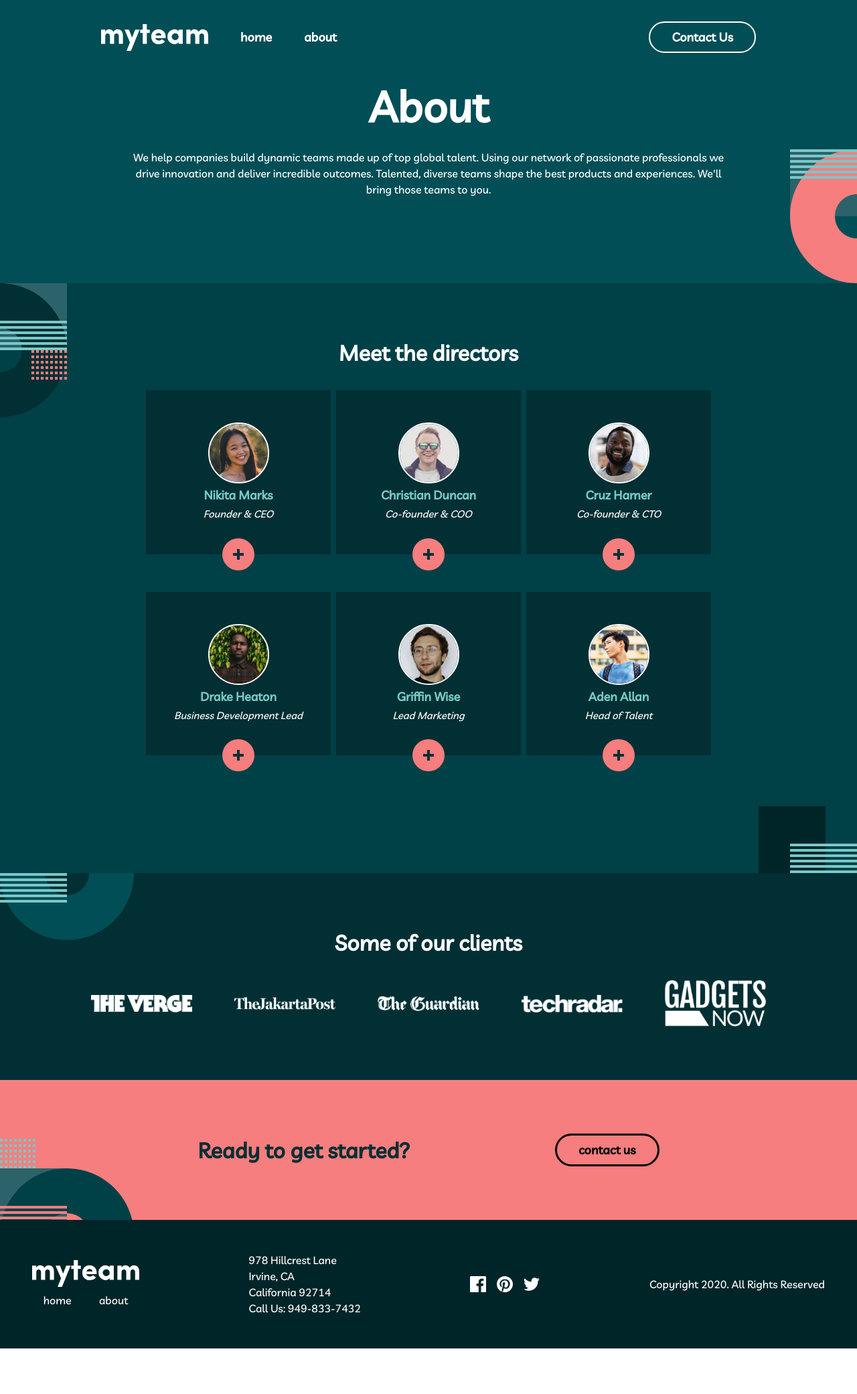
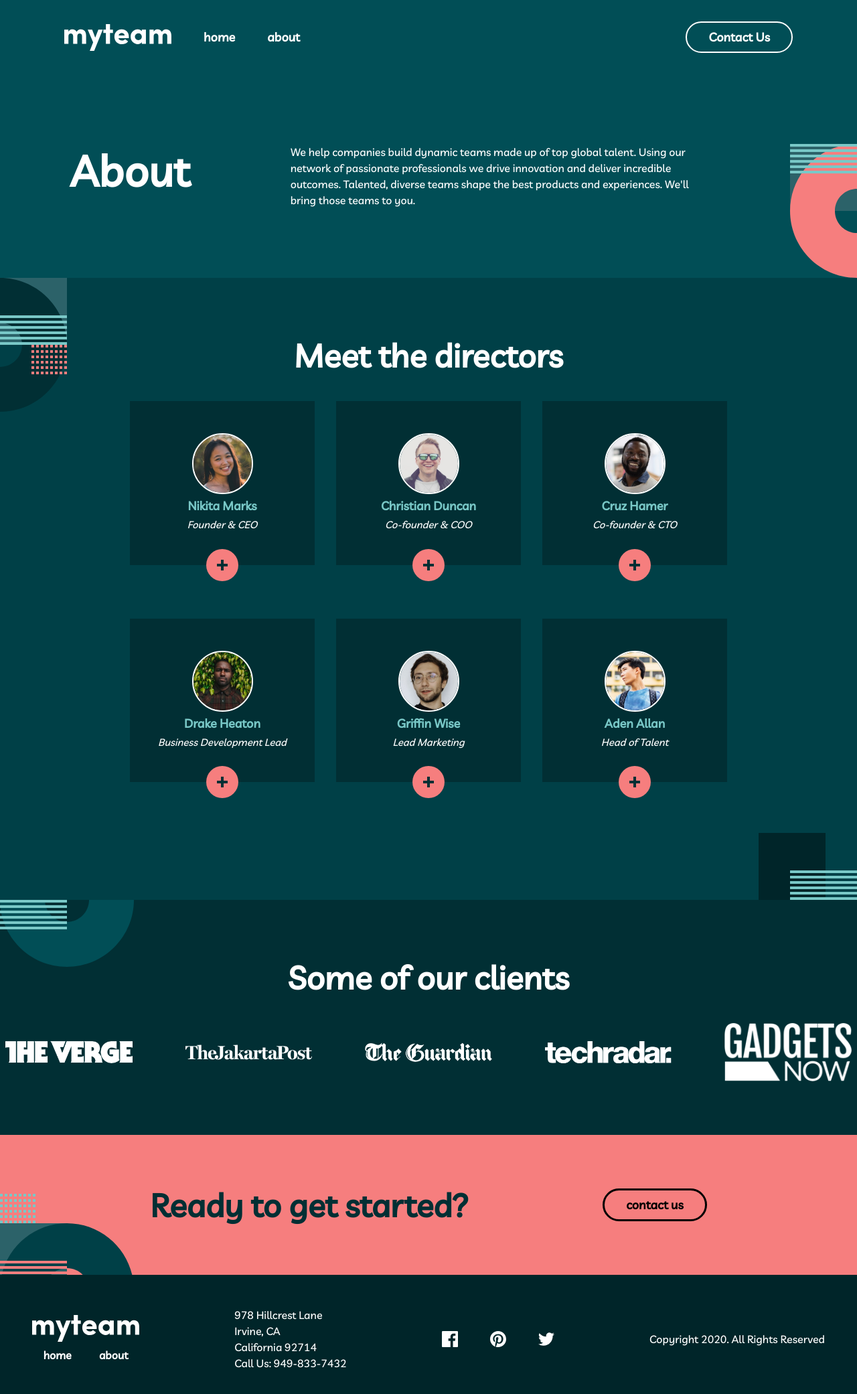
Before and after one commit to JioBautista/myteam-multi-page-website, a React (Vite) app in the folder app/: page /about in a window 1280 px wide. Shown: the top 2082 px of the page at 67% size. Before the commit the page ends 2014 px from the top, so only its background shows below. Built offline with nearby package versions, Linux system fonts and the light colour scheme.

Commit message:
Active states started

```diff
--- a/app/src/footer/Footer.jsx
+++ b/app/src/footer/Footer.jsx
@@ -1,13 +1,14 @@
 import React from "react";
 import styles from "./footer.module.scss";
+import { Link } from "react-router-dom";
 
 function Footer() {
   return (
     <div className={styles.container}>
       <div className={styles.myteam}>
         <img src="src/assets/logo.svg" />
-        <p>home</p>
-        <p>about</p>
+        <Link to="/">home</Link>
+        <Link to="/about">about</Link>
       </div>
 
       <div>
@@ -18,9 +19,29 @@
       </div>
 
       <div className={styles.icons}>
-        <img src="src/assets/icon-facebook.svg" />
-        <img src="src/assets/icon-pinterest.svg" />
-        <img src="src/assets/icon-twitter.svg" />
+        {/* FACEBOOK ICON */}
+        <svg xmlns="http://www.w3.org/2000/svg" width="24" height="24">
+          <path
+            fill="#FFF"
+            d="M22.675 0H1.325C.593 0 0 .593 0 1.325v21.351C0 23.407.593 24 1.325 24H12.82v-9.294H9.692v-3.622h3.128V8.413c0-3.1 1.893-4.788 4.659-4.788 1.325 0 2.463.099 2.795.143v3.24l-1.918.001c-1.504 0-1.795.715-1.795 1.763v2.313h3.587l-.467 3.622h-3.12V24h6.116c.73 0 1.323-.593 1.323-1.325V1.325C24 .593 23.407 0 22.675 0z"
+          />
+        </svg>
+
+        {/* PINTEREST ICON */}
+        <svg xmlns="http://www.w3.org/2000/svg" width="24" height="24">
+          <path
+            fill="#FFF"
+            d="M12 0C5.373 0 0 5.372 0 12c0 5.084 3.163 9.426 7.627 11.174-.105-.949-.2-2.405.042-3.441.218-.937 1.407-5.965 1.407-5.965s-.359-.719-.359-1.782c0-1.668.967-2.914 2.171-2.914 1.023 0 1.518.769 1.518 1.69 0 1.029-.655 2.568-.994 3.995-.283 1.194.599 2.169 1.777 2.169 2.133 0 3.772-2.249 3.772-5.495 0-2.873-2.064-4.882-5.012-4.882-3.414 0-5.418 2.561-5.418 5.207 0 1.031.397 2.138.893 2.738a.36.36 0 01.083.345l-.333 1.36c-.053.22-.174.267-.402.161-1.499-.698-2.436-2.889-2.436-4.649 0-3.785 2.75-7.262 7.929-7.262 4.163 0 7.398 2.967 7.398 6.931 0 4.136-2.607 7.464-6.227 7.464-1.216 0-2.359-.631-2.75-1.378l-.748 2.853c-.271 1.043-1.002 2.35-1.492 3.146C9.57 23.812 10.763 24 12 24c6.627 0 12-5.373 12-12 0-6.628-5.373-12-12-12z"
+          />
+        </svg>
+
+        {/* TWITTER ICON */}
+        <svg xmlns="http://www.w3.org/2000/svg" width="24" height="20">
+          <path
+            fill="#FFF"
+            d="M24 2.557a9.83 9.83 0 01-2.828.775A4.932 4.932 0 0023.337.608a9.864 9.864 0 01-3.127 1.195A4.916 4.916 0 0016.616.248c-3.179 0-5.515 2.966-4.797 6.045A13.978 13.978 0 011.671 1.149a4.93 4.93 0 001.523 6.574 4.903 4.903 0 01-2.229-.616c-.054 2.281 1.581 4.415 3.949 4.89a4.935 4.935 0 01-2.224.084 4.928 4.928 0 004.6 3.419A9.9 9.9 0 010 17.54a13.94 13.94 0 007.548 2.212c9.142 0 14.307-7.721 13.995-14.646A10.025 10.025 0 0024 2.557z"
+          />
+        </svg>
       </div>
 
       <p>Copyright 2020. All Rights Reserved</p>
--- a/app/src/footer/footer.module.scss
+++ b/app/src/footer/footer.module.scss
@@ -27,8 +27,8 @@
         flex-direction: row;
         text-align: start;
     }
+
     .myteam {
-        color: white;
         display: grid;
         grid-template-columns: auto auto;
         grid-template-areas:
@@ -37,6 +37,16 @@
         align-items: center;
         justify-items: center;
         gap: 0.50rem;
+
+        a {
+            color: white;
+            text-decoration: none;
+            font-weight: bold;
+
+            &:hover {
+                color: #F67E7E;
+            }
+        }
 
         img {
             grid-area: img;
@@ -47,6 +57,13 @@
         display: flex;
         align-items: center;
         justify-content: center;
-        gap: 1rem;
+        gap: 3rem;
+
+        path {
+            cursor: pointer;
+            &:hover {
+                fill: #F67E7E;
+            }
+        }
     }
 }
--- a/app/src/navbar/NavBar.jsx
+++ b/app/src/navbar/NavBar.jsx
@@ -1,6 +1,5 @@
 import React from "react";
 import styles from "./navbar.module.scss";
-import Button from "../components/Button";
 import { Link } from "react-router-dom";
 
 function NavBar() {
@@ -12,15 +11,16 @@
           <Link to="/">
             <img src="src/assets/logo.svg" />
           </Link>
+
           <Link to="/" className={styles.navlink}>
             home
           </Link>
+
           <Link to="about" className={styles.navlink}>
             about
           </Link>
-          <button to="contact" className={styles.navbtn}>
-            <Link to="contact">Contact Us</Link>
-          </button>
+
+          <Link to="contact" className={styles.navbtn}>Contact Us</Link>
           <img
             src="src/assets/icon-hamburger.svg"
             onClick={() => setIsOpen(!false)}
@@ -34,10 +34,7 @@
               />
               <Link to="/">home</Link>
               <Link to="about">about</Link>
-              <Button to="contact">
-                {" "}
-                <Link to="contact">Contact Us</Link>
-              </Button>
+              <Link to="contact" className={`${styles.navbtn} ${styles.display}`}>Contact Us</Link>
             </div>
           )}
         </div>
--- a/app/src/navbar/navbar.module.scss
+++ b/app/src/navbar/navbar.module.scss
@@ -2,11 +2,13 @@
 .container {
     background-color: #014E56;
 }
+
 // Wrapper div
 .wrapper {
-    max-width: 1170px;
+    max-width: 1440px;
     margin-inline: auto;
 }
+
 .content {
     position: relative;
     display: flex;
@@ -17,46 +19,64 @@
     @media(min-width: 1024px) {
         padding: 2rem 6rem;
     }
+
     img {
         cursor: pointer;
     }
+
     a {
         color: white;
         text-decoration: none;
         font-size: 18px;
         font-weight: bold;
     }
-    button {
-        border: 2px solid white;
-        color: white;
+
+    a:nth-child(2),
+    a:nth-child(3) {
+        &:hover {
+            color: #F67E7E;
+        }
     }
+
     .navlink {
         display: none;
     }
+
     .navbtn {
         cursor: pointer;
         background-color: transparent;
+        border: 2px solid white;
         padding: 0.5rem 2rem;
         border-radius: 2rem;
-        font-size: 18px;
-        font-weight: bold;
         display: none;
+        &:hover {
+            background-color: white;
+            color: black;
+        }
     }
+
     @media(min-width:768px) {
         justify-content: flex-start;
         gap: 3rem;
+
         img:nth-child(5) {
             display: none;
         }
+
         .navlink,
         .navbtn {
             display: block;
         }
-        button {
+        .navbtn {
             margin-left: auto;
         }
     }
 }
+.navbtn.display {
+    display: block;
+    margin-left: 0;
+}
+
 // Sidebar styles
 .sidebar {
     background-image: url("../assets/bg-pattern-about-1-mobile-nav-1.svg");
--- a/app/src/pages/home/Ready.jsx
+++ b/app/src/pages/home/Ready.jsx
@@ -1,5 +1,4 @@
 import React from "react";
-import Button from "../../components/Button";
 import styles from "../../styles/home.module.scss";
 import { Link } from "react-router-dom";
 
@@ -10,7 +9,7 @@
       <div className={styles.wrapper}>
         <div className={styles.content}>
           <h2>Ready to get started?</h2>
-          <Button><Link to="contact">contact us</Link></Button>
+          <Link to="contact">contact us</Link>
         </div>
       </div>
     </div>
--- a/app/src/styles/about.module.scss
+++ b/app/src/styles/about.module.scss
@@ -6,7 +6,7 @@
 
 // Wrapper div
 .wrapper {
-    max-width: 80%;
+    max-width: 1300px;
     margin-inline: auto;
     padding: 0 0.5rem;
 }
@@ -24,7 +24,12 @@
     }
 
     .content {
-        padding-bottom: 8rem;
+        padding-bottom: 6rem;
+
+        p {
+            max-width: 65ch;
+            margin-inline: auto;
+        }
 
         h2 {
             font-size: 40px;
@@ -32,11 +37,19 @@
         }
 
         @media(min-width:768px) {
-            padding-inline: 3rem;
+            padding-inline: 8rem;
 
             h2 {
                 font-size: 64px;
             }
+        }
+
+        @media(min-width: 1024px) {
+            text-align: start;
+            padding: 6rem;
+            display: flex;
+            align-items: center;
+            gap: 2rem;
         }
     }
 
@@ -68,11 +81,19 @@
             margin-bottom: 2rem;
             font-size: 32px;
         }
+
+        @media(min-width: 1024px) {
+            h2 {
+                font-size: 48px;
+            }
+        }
     }
 }
 
 // Avatars div - found in Director component
 .avatars {
+    max-width: 900px;
+    margin-inline: auto;
     display: flex;
     flex-direction: column;
     align-items: center;
@@ -83,7 +104,7 @@
         flex-direction: row;
         flex-wrap: wrap;
         justify-content: center;
-        gap: 0.5rem;
+        gap: 2rem;
     }
 }
 
@@ -105,6 +126,7 @@
         font-size: 15px;
         font-style: italic;
     }
+
     // Media Query
     @media(min-width: 768px) {
         margin-bottom: 3rem;
@@ -140,6 +162,10 @@
     background-repeat: no-repeat;
     background-position: top -100px left -100px;
 
+    @media(min-width: 768px) {
+        background-position: top -100px left;
+    }
+
     .content {
         padding-top: 5rem;
         padding-bottom: 5rem;
@@ -148,9 +174,12 @@
             font-size: 32px;
             margin-bottom: 2rem;
         }
-    }
-    @media(min-width: 768px) {
-        background-position: top -100px left;
+
+        @media(min-width: 1024px) {
+            h2 {
+                font-size: 48px;
+            }
+        }
     }
 }
 
@@ -164,6 +193,7 @@
     img {
         width: 50%;
     }
+
     @media(min-width:768px) {
         flex-direction: row;
         justify-content: space-between;
--- a/app/src/styles/home.module.scss
+++ b/app/src/styles/home.module.scss
@@ -6,7 +6,7 @@
 
 // Wrapper div
 .wrapper {
-    max-width: 1170px;
+    max-width: 1300px;
     margin-inline: auto;
     padding: 0 0.5rem;
 }
@@ -91,6 +91,7 @@
 
     h2 {
         font-size: 32px;
+        max-width: 15ch;
         line-height: 1;
         margin-top: 3rem;
         margin-bottom: 3rem;
@@ -103,24 +104,23 @@
         color: #F67E7E;
         margin-bottom: 0.5rem;
     }
-    @media(min-width: 768px) {
-        h2 {
-            width: 90%;
-        }
-    }
+
     @media(min-width: 1024px) {
         h2 {
-            width: 25ch;
+            // width: 25ch;
             font-size: 48px;
         }
+
         background-image: none;
     }
+
     .content {
         padding: 2rem 0.5rem;
 
         @media(min-width:768px) {
-            padding: 4rem 1rem;
+            padding: 4rem;
         }
+
         @media(min-width:1024px) {
             display: flex;
             gap: 2rem;
@@ -135,6 +135,9 @@
     flex-direction: column;
     gap: 1rem;
     margin-bottom: 2rem;
+    p {
+        max-width: 48ch;
+    }
 
     @media(min-width:768px) {
         text-align: start;
@@ -168,6 +171,14 @@
         span {
             color: #79C8C7;
         }
+
+        @media(min-width: 665px) {
+            h2 {
+                width: 30ch;
+                margin-inline: auto;
+            }
+        }
+    }
 }
 
 // Avatars container - Flex
@@ -175,6 +186,9 @@
     @include flex();
     flex-direction: column;
     // gap: 0.5rem;
+    @media(min-width:1024px) {
+        flex-direction: row;
+    }
 }
 
 // Child elements of Avatars
@@ -186,6 +200,7 @@
 
     p {
         font-size: 15px;
+        max-width: 60ch;
         margin-bottom: 1rem;
     }
 
@@ -196,7 +211,7 @@
 
 // Icon div located in avatar div
 .userIcon {
-        width: 30%;
+    width: 20%;
     margin-inline: auto;
 
     img {
@@ -208,7 +223,6 @@
         width: 15%;
     }
 }
-}
 
 // Ready component - NOTE: LOCATED INSIDE LAYOUT COMPONENT
 .ready {
@@ -216,6 +230,28 @@
     background-image: url('../assets/bg-pattern-home-6-about-5.svg');
     background-repeat: no-repeat;
     background-position: left bottom -23px;
+
+    h2 {
+        text-align: center;
+        margin-bottom: 0;
+        color: #012F34;
+        font-size: 32px;
+        line-height: 1;
+    }
+
+    a {
+        text-decoration: none;
+        color: black;
+        font-size: 18px;
+        font-weight: bold;
+        border: 3px solid black;
+        padding: 0.5rem 2rem;
+        border-radius: 2rem;
+        &:hover {
+            background-color: black;
+            color: white;
+        }
+    }
 
     .content {
         padding: 5rem 2rem;
@@ -227,24 +263,11 @@
             flex-direction: row;
             justify-content: space-evenly;
         }
-    }
-
+        @media(min-width:1024px) {
             h2 {
-        text-align: center;
-        margin-bottom: 0;
-        color: #012F34;
-        font-size: 32px;
-        line-height: 1;
-    }
-
-    button {
-        border: 3px solid black;
-    }
-
-    a {
-        text-decoration: none;
-        color: black;
-        font-size: 18px;
+                font-size: 48px;
                 font-weight: bold;
             }
         }
+    }
+}
```
Lines whose indentation alone changed are shown as unchanged.
